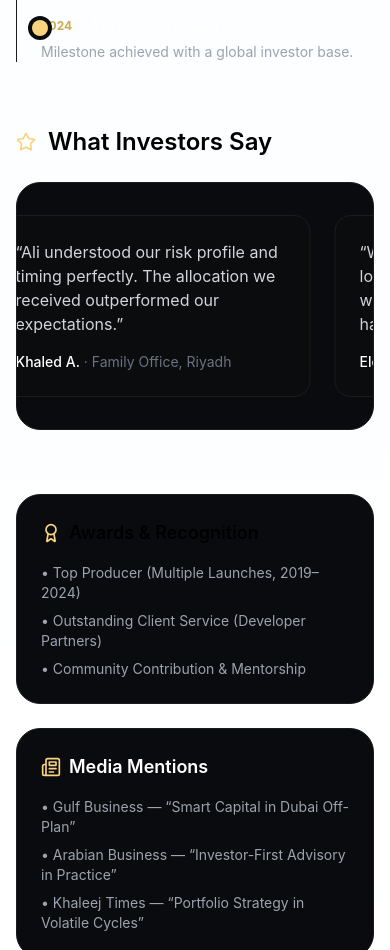
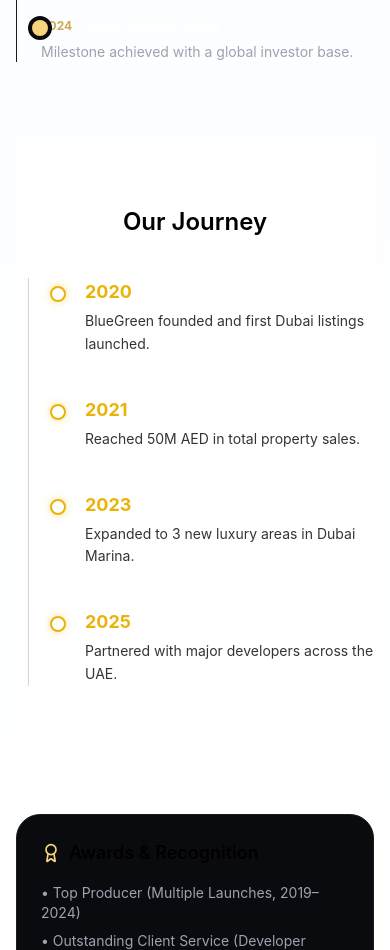
Before and after one commit to MohamedBatari/bluegreen-properties, a React (Vite) app: page /about in a window 390 px wide. Shown: the part 3100-4050 px from the top of the page. Built offline with nearby package versions, Linux system fonts and the light colour scheme.

Commit message:
feat(hero): redesigned mobile view and fixed stats visibility

```diff
--- a/src/i18n.ts
+++ b/src/i18n.ts
@@ -32,7 +32,7 @@
       remote: { title: 'Remote Investor Friendly', desc: 'Digital signatures, video tours, and transparent reporting while abroad.' }
     },
     projects: {
-      subtitle: 'Starter showcase — replace with live listings later.', detail: 'Curated off‑plan and ready options. Replace with your real stock later.',
+      subtitle: 'Starter .', detail: 'Curated off‑plan and ready options.',
       sample1: { title: 'Marina Waterfront 1BR', location: 'Dubai Marina' },
       sample2: { title: 'Saadiyat Beach Villa', location: 'Abu Dhabi — Saadiyat' },
       sample3: { title: 'Downtown Skyline 2BR', location: 'Downtown Dubai' },
--- a/src/pages/About.tsx
+++ b/src/pages/About.tsx
@@ -300,29 +300,36 @@
         </ol>
       </section>
 
-      {/* ============ Testimonials ============ */}
-      <section className="mt-16">
-        <div className="flex items-center gap-3">
-          <Star className="h-5 w-5 text-[#F9D47E]" />
-          <h3 className="text-2xl font-semibold text-black">What Investors Say</h3>
+     <section className="relative mt-20 bg-white py-16">
+  <h3 className="text-2xl font-semibold text-black mb-10 text-center">
+    Our Journey
+  </h3>
+
+  <div className="relative border-l border-gray-300 pl-8 ml-3 space-y-10 max-w-3xl mx-auto">
+    {[
+      { year: "2020", text: "BlueGreen founded and first Dubai listings launched." },
+      { year: "2021", text: "Reached 50M AED in total property sales." },
+      { year: "2023", text: "Expanded to 3 new luxury areas in Dubai Marina." },
+      { year: "2025", text: "Partnered with major developers across the UAE." },
+    ].map((item, i) => (
+      <div key={i} className="relative">
+        {/* Dot */}
+        <div className="absolute -left-[11px] top-2 h-4 w-4 rounded-full border-2 border-[#EAB308] bg-white shadow-[0_0_8px_rgba(234,179,8,0.4)]" />
+
+        {/* Year and text */}
+        <div className="ml-6">
+          <span className="block text-[#EAB308] font-bold text-lg mb-1">
+            {item.year}
+          </span>
+          <p className="text-black/80 text-sm md:text-base leading-relaxed">
+            {item.text}
+          </p>
         </div>
-        <div className="mt-6 relative overflow-hidden rounded-3xl border border-[#1C1C1C] bg-[#0A0B0E]">
-          <div className="flex gap-6 py-8 px-6 animate-[slide_24s_linear_infinite]">
-            {testimonials.concat(testimonials).map((t, i) => (
-              <figure key={i} className="min-w-[320px] max-w-sm rounded-2xl border border-[#1C1C1C] bg-[#0B0C0E] p-6">
-                <blockquote className="text-gray-300">&ldquo;{t.quote}&rdquo;</blockquote>
-                <figcaption className="mt-4 text-sm text-gray-500">
-                  <span className="font-medium text-white">{t.name}</span> · {t.title}
-                </figcaption>
-              </figure>
-            ))}
-          </div>
-          <style>
-            {`@keyframes slide { from { transform: translateX(0); } to { transform: translateX(-50%); } }
-              @media (prefers-reduced-motion: reduce) { .animate-[slide_24s_linear_infinite] { animation: none; } }`}
-          </style>
-        </div>
-      </section>
+      </div>
+    ))}
+  </div>
+</section>
+
 
       {/* ============ Awards & Media ============ */}
       <section className="mt-16 grid md:grid-cols-2 gap-6">
```
